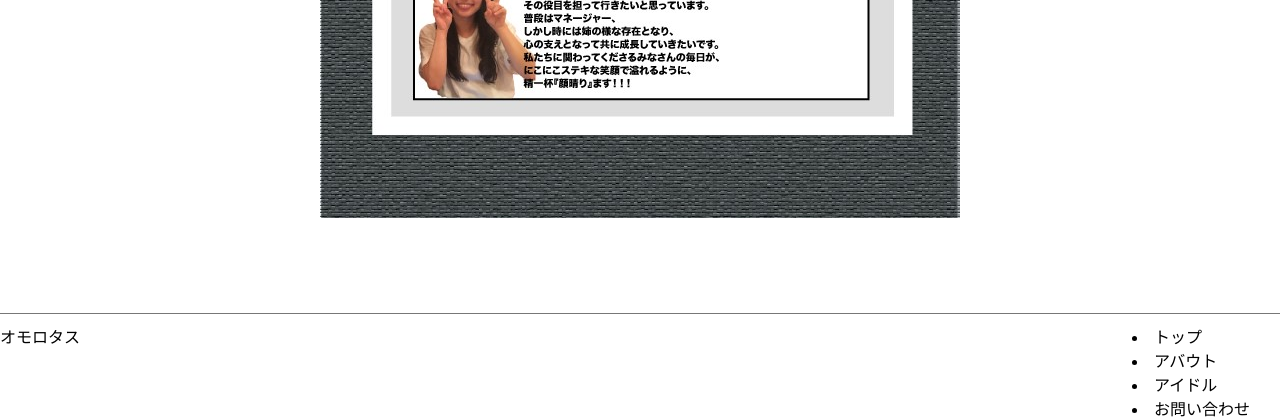
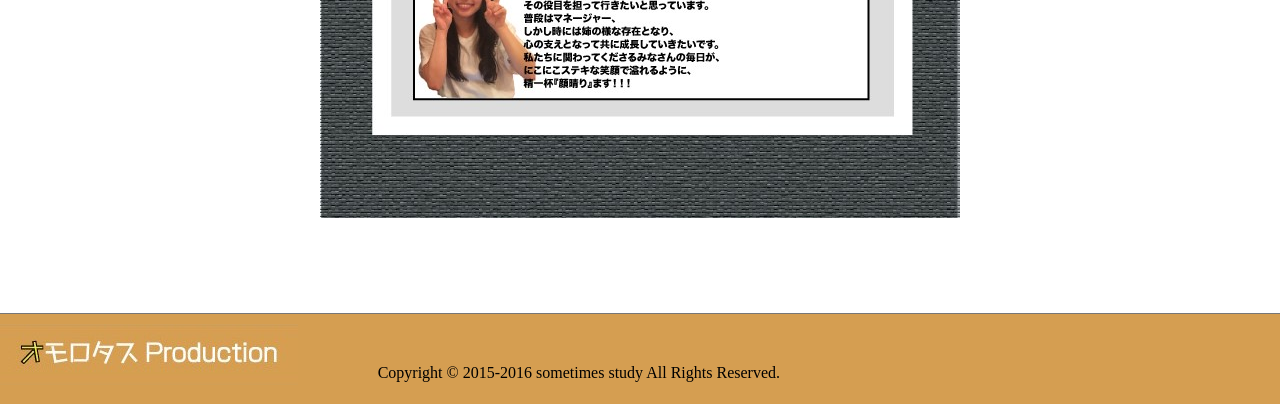
Before and after one commit to yuhinnn/Abekobe_front, a PHP site: page / in a window 1280 px wide. Shown: the part 3526-3946 px from the top of the page. Run offline with PHP 8.4, Linux system fonts and the light colour scheme.

Commit message:
add fotter

```diff
--- a/index.php
+++ b/index.php
@@ -67,13 +67,6 @@
   opacity:1;
 }
 
-header{
-  background-color:#333333;
-  width:100%;
-  height: 80px;
-  padding-bottom:0;
-}
-
 .header-left{
   float:left ;
   color:white;
@@ -111,7 +104,7 @@
 }
 .fotter-right{
   float:right;
-  margin-right:30px;
+  margin:40px 500px 0px 0px;
 }
 
 .fotter-right a{
@@ -287,18 +280,14 @@
   color:white;
 }
 footer{
-  border-top:1px solid #777777;
-  margin-top:70px;
-  padding-top:10px;
-
+  background-color:#d59e51;
+  width:100%;
+  height: 80px;
+  padding-bottom:0;
 }
 
 .fotter-left{
   float: left;
-}
-.fotter-right{
-  float:right;
-  margin-right:30px;
 }
 
 .fotter-right a{
@@ -387,14 +376,12 @@
 </div>
 <footer>
 <div class="fotter-left">
-オモロタス
+    <img class="logo" src="img/headlogo.jpg">
 </div>
 
+
 <div id="smoothplay" class="fotter-right">
-     <a><li><font face="Hiragino Kaku Gothic Std">トップ</font></li></a>
-     <a><li><font face="Hiragino Kaku Gothic Std">アバウト</font></li></a>
-     <a><li><font face="Hiragino Kaku Gothic Std">アイドル</font></li></a>
-     <a><li><font face="Hiragino Kaku Gothic Std">お問い合わせ</font></li></a>
+Copyright © 2015-2016 sometimes study All Rights Reserved.
 </div>
 
 </footer>
```
